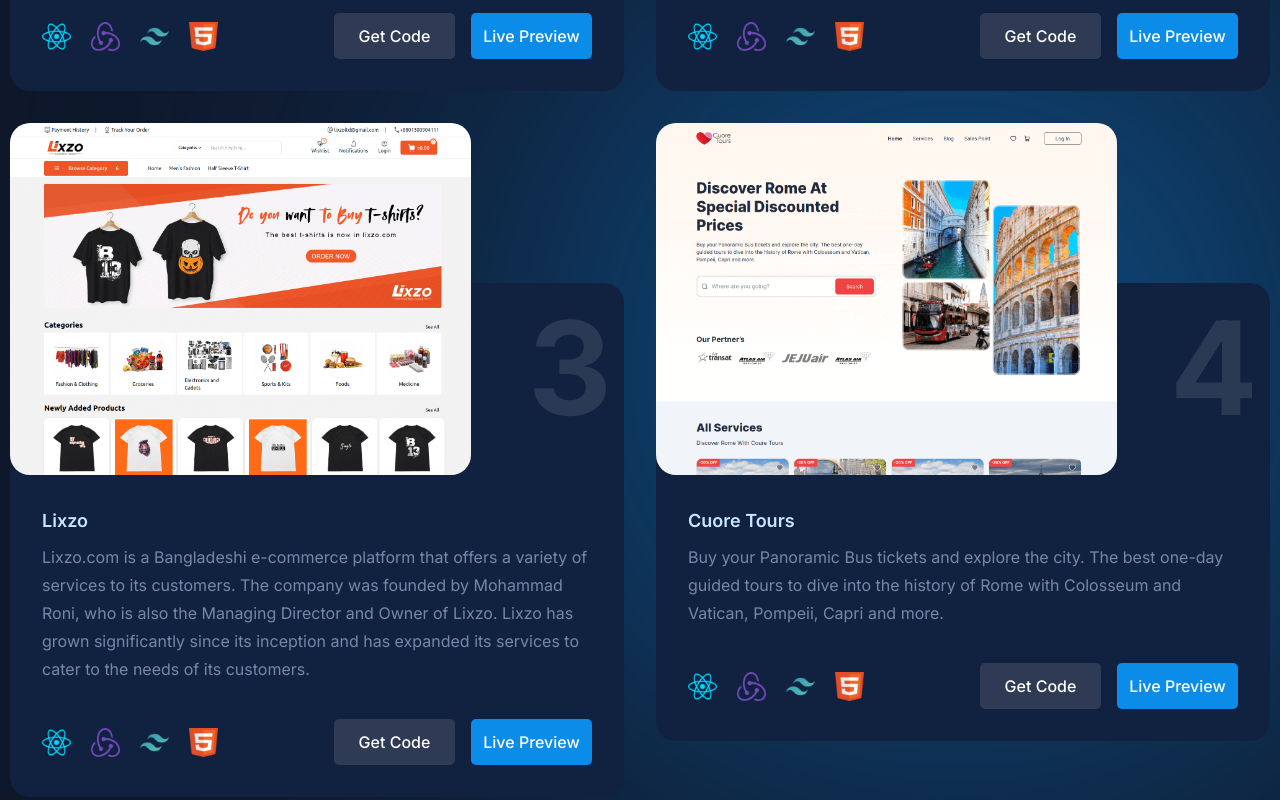
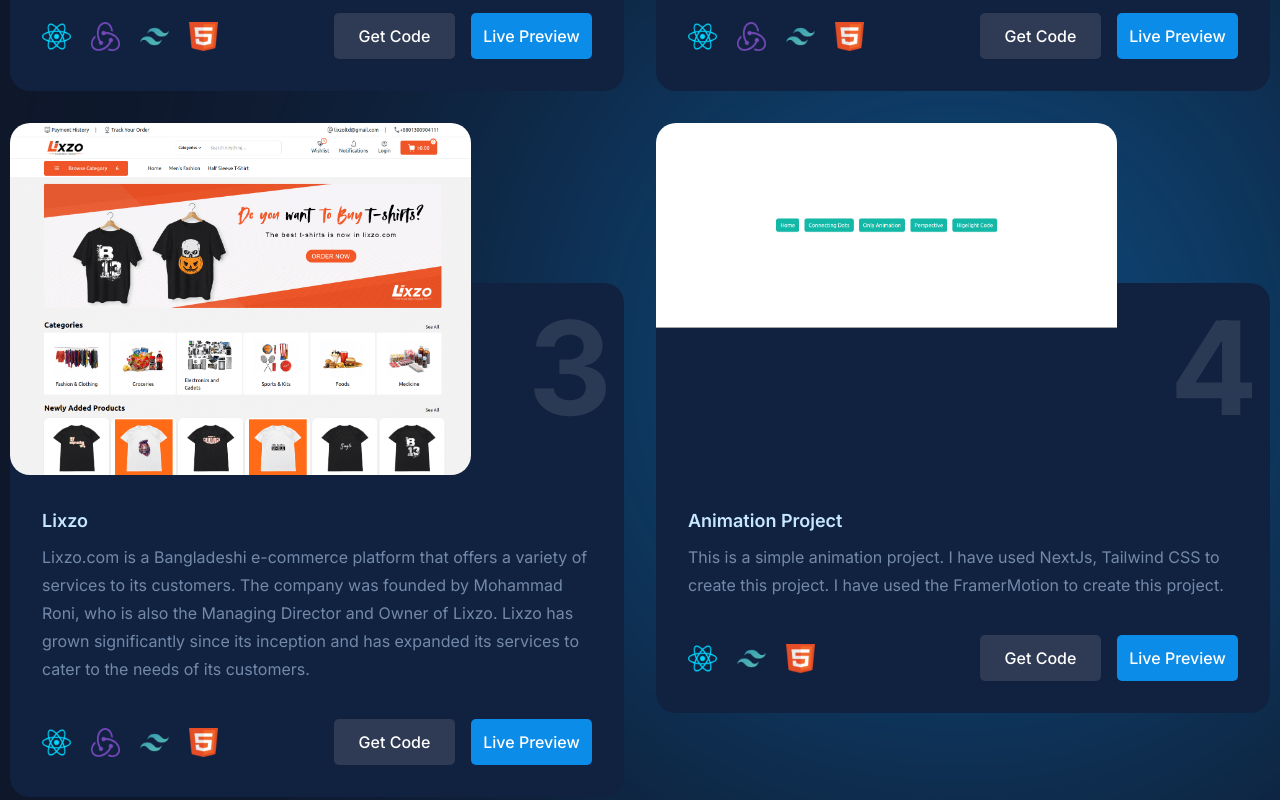
Before and after one commit to rayhanferdous/rayhanferdous, a Next.js app: page / in a window 1280 px wide. Shown: the part 3160-3960 px from the top of the page. Built offline with nearby package versions, Linux system fonts and the light colour scheme.

Commit message:
update portfolio

```diff
--- a/data/ProjectShowcaseData.js
+++ b/data/ProjectShowcaseData.js
@@ -47,6 +47,20 @@
   },
   {
     id: 4,
+    title: "Animation Project",
+    description:
+      "This is a simple animation project. I have used NextJs, Tailwind CSS to create this project. I have used the FramerMotion to create this project.",
+    image: "/assets/projects/animation.png",
+    stack: [
+      "/assets/hero/stack/react.png",
+      "/assets/hero/stack/tailwind.png",
+      "/assets/hero/stack/html.png",
+    ],
+    livepreview: "https://task-one-three-ecru.vercel.app/",
+    get_code: "",
+  },
+  {
+    id: 5,
     title: "Cuore Tours",
     description:
       "Buy your Panoramic Bus tickets and explore the city. The best one-day guided tours to dive into the history of Rome with Colosseum and Vatican, Pompeii, Capri and more.",
@@ -61,7 +75,7 @@
     get_code: "",
   },
   {
-    id: 5,
+    id: 6,
     title: "Zenith",
     description:
       "Your first perpetual derivaties platform using Virtual Market Maker (VMM) on Tezos by Payper Finance",
@@ -76,7 +90,7 @@
     get_code: "",
   },
   {
-    id: 6,
+    id: 7,
     title: "Thaw UI",
     description:
       "Built the client-side for general & admin users using ReactJS, React Hook Form, React Router, Bootstrap & Material UI and deployed on Firebase. Used NodeJS and ExpressJS to create personalized API on the server-side.",
@@ -91,7 +105,7 @@
     get_code: "",
   },
   {
-    id: 7,
+    id: 8,
     title: "Knowleto",
     description:
       "manage your content simply and easily. managing your contacts can be a breeze with simple and efficient methods. By utilizingcontact management tools or applications.",
```
Also changed, not shown: public/assets/projects/animation.png (added).
